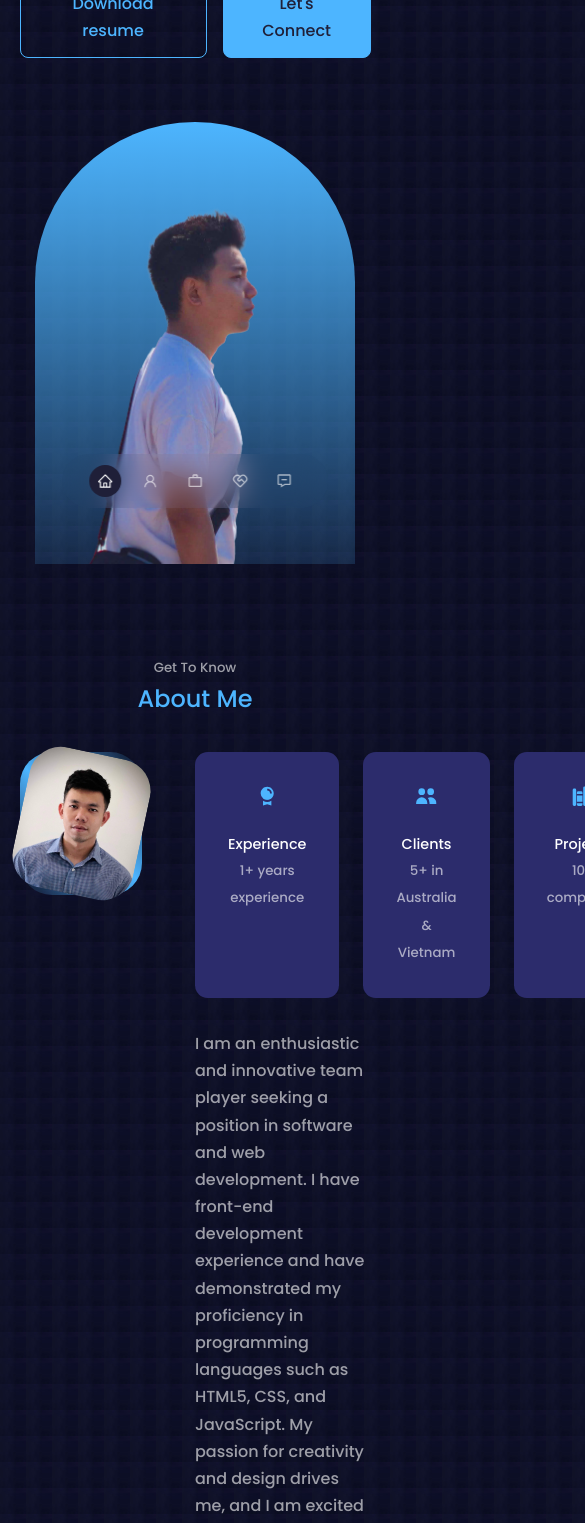
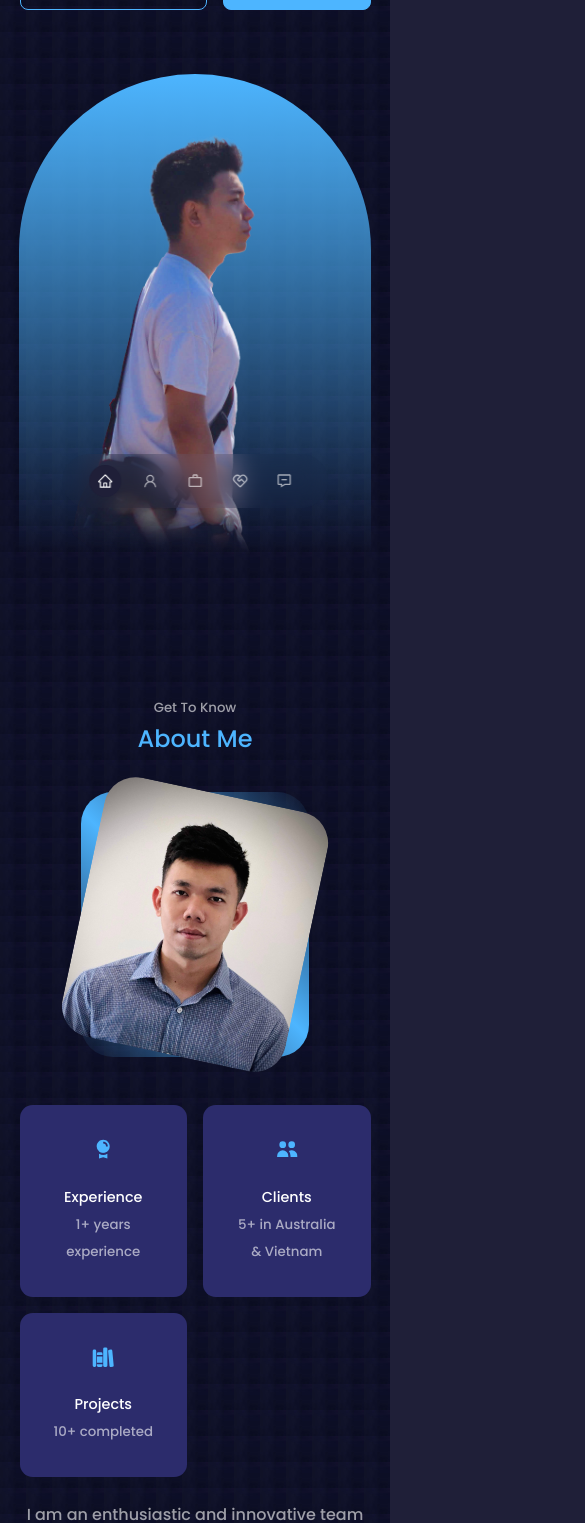
Before and after one commit to aidenndev/web-app-projects, a React (Create React App) app in the folder my-react-portfolio/: page / in a window 390 px wide. Shown: the part 280-1803 px from the top of the page, 585 px wide, since content can reach past the window. Built offline with nearby package versions, Linux system fonts and the light colour scheme.

Commit message:
fixed header's view in different devices

```diff
--- a/my-react-portfolio/src/components/about/about.css
+++ b/my-react-portfolio/src/components/about/about.css
@@ -1,7 +1,11 @@
 /* ==================== ABOUT SECTION ==================== */
+#about {
+    padding-top: 2.5rem;
+}
+
 .about_container {
     display: grid;
-    grid-template-columns: 35% 50%;
+    grid-template-columns: 30% 50%;
     gap: 15%;
 }
 
@@ -72,3 +76,46 @@
     margin: 2rem 0 2.5rem;
     color: var(--color-light);
 }
+
+/* ==================== MEDIA (Medium Devices - Tablets) ==================== */
+@media screen and (max-width: 1024px) {
+    .about_container {
+        grid-template-columns: 1fr;
+        gap: 0;
+    }
+
+    .about_me {
+        width: 50%;
+        margin: 2rem auto 4rem;
+    }
+
+    .about_content {
+        text-align: center;
+    }
+
+    .about_content p {
+        margin: 1rem 0 1.5rem;
+    }
+
+}
+
+/* ==================== MEDIA (Small Devices - Phones) ==================== */
+@media screen and (max-width: 600px) {
+    .about_me {
+        width: 65%;
+        margin: 0 auto 3rem;
+    }
+
+    .about_cards {
+        grid-template-columns: 1fr 1fr;
+        gap: 1rem;
+    }
+
+    .about_content {
+        text-align: center;
+    }
+
+    .about_content p {
+        margin: 1.5rem 0;
+    }
+}
--- a/my-react-portfolio/src/components/header/header.css
+++ b/my-react-portfolio/src/components/header/header.css
@@ -1,6 +1,6 @@
 header {
     height: 100vh;
-    padding-top: 6.5rem;
+    padding-top: 3.5rem;
     overflow: hidden;
 }
 
@@ -40,14 +40,14 @@ header {
 /* ==================== Profile Pic ==================== */
 .me {
     background: linear-gradient(var(--color-primary), transparent);
-    width: 20rem;
-    height: 33rem;
+    width: 22rem;
+    height: 30rem;
     position: absolute;
-    left: 50%;
-    transform: translateX(-50%);
+    left: calc(50% - 11rem);
     margin-top: 4rem;
     border-radius: 12rem 12rem 0 0;
     overflow: hidden;
+    padding: 3rem 1.5rem 1.5rem 1.5rem;
 }
 
 /* ==================== Scroll Down ==================== */
@@ -63,7 +63,7 @@ header {
 /* ==================== MEDIA (Medium Devices - Tablets) ==================== */
 @media screen and (max-width: 1024px) {
     header {
-        height: 80vh;
+        height: 60vh;
     }
 }
 
```
Also changed, not shown: my-react-portfolio/src/assets/me.png.
